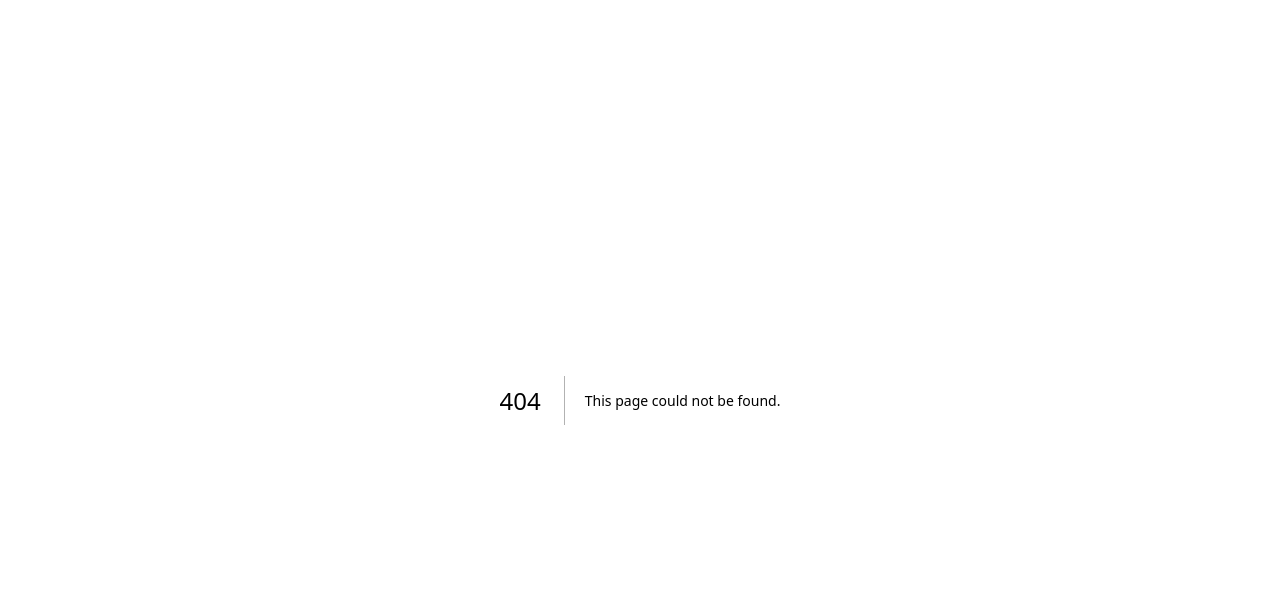
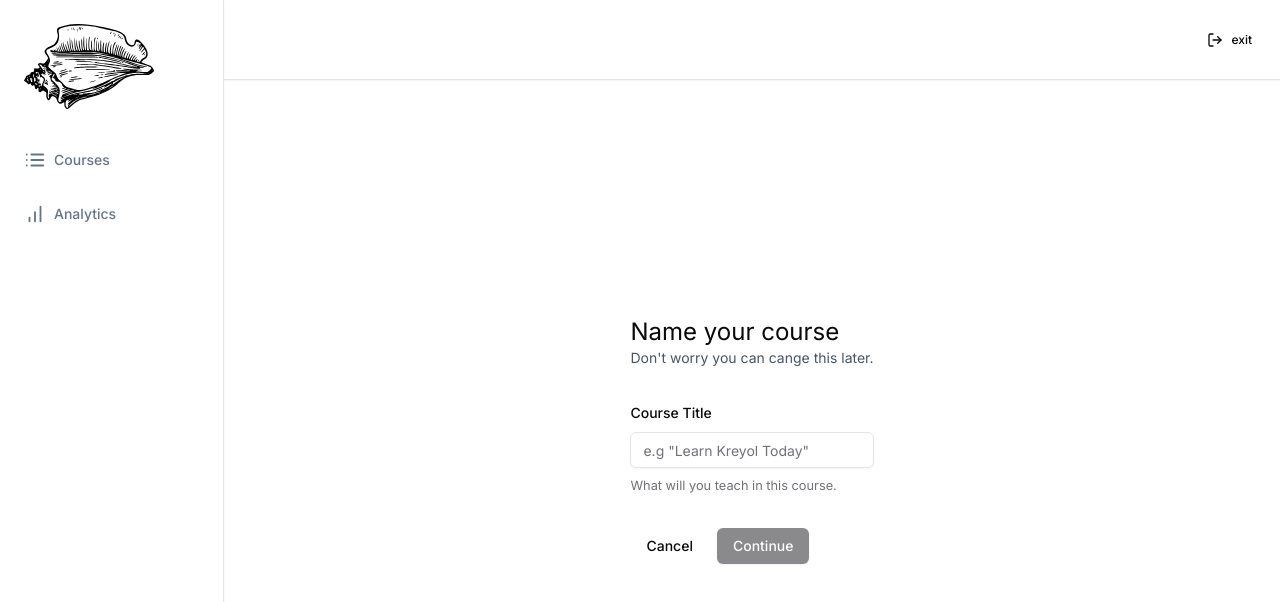
Before and after one commit to spi971/tann_vou, a Next.js app: page /teacher/create in a window 1280 px wide. Before the commit this address had no page. Shown: the top 602 px of the page. Built offline with nearby package versions, Linux system fonts and the light colour scheme.

Commit message:
Add : create course page and lib to handle form(zod,axio, shadcn)

```diff
--- /dev/null
+++ b/app/(dashboard)/(routes)/teacher/create/page.tsx
@@ -0,0 +1,98 @@
+"use client";
+
+import { Button } from "@/components/ui/button";
+import {
+  Form,
+  FormControl,
+  FormDescription,
+  FormField,
+  FormItem,
+  FormLabel,
+  FormMessage,
+} from "@/components/ui/form";
+import { Input } from "@/components/ui/input";
+import { zodResolver } from "@hookform/resolvers/zod";
+import axios from "axios";
+import Link from "next/link";
+import { useRouter } from "next/navigation";
+import { useForm } from "react-hook-form";
+import toast from "react-hot-toast";
+import * as z from "zod";
+
+const formSchema = z.object({
+  title: z.string().min(1, {
+    message: "Title is required",
+  }),
+});
+
+const CreatePage = () => {
+  const router = useRouter();
+
+  const form = useForm<z.infer<typeof formSchema>>({
+    resolver: zodResolver(formSchema),
+    defaultValues: {
+      title: "",
+    },
+  });
+
+  const { isSubmitting, isValid } = form.formState;
+
+  const onSubmit = async (values: z.infer<typeof formSchema>) => {
+    try {
+      const response = await axios.post("/api/course", values);
+      router.push(`/${response.data.id}`);
+    } catch {
+      toast.error("Something went wrong !")
+    }
+  };
+
+  return (
+    <div className='max-w-5xl mx-auto flex md:items-center md:justify-center h-full p-6'>
+      <div>
+        <h1 className='text-2xl'>Name your course</h1>
+        <p className='text-sm text-slate-600'>
+          Don&apos;t worry you can cange this later.
+        </p>
+        <Form {...form}>
+          <form
+            onSubmit={form.handleSubmit(onSubmit)}
+            className='space-y-8 mt-8'
+          >
+            <FormField
+              control={form.control}
+              name='title'
+              render={({ field }) => (
+                <FormItem>
+                  <FormLabel>Course Title</FormLabel>
+                  <FormControl>
+                    <Input
+                      disabled={isSubmitting}
+                      placeholder='e.g "Learn Kreyol Today"'
+                      {...field}
+                    />
+                  </FormControl>
+                  <FormDescription>
+                    What will you teach in this course.
+                  </FormDescription>
+                  <FormMessage />
+                </FormItem>
+              )}
+            />
+            <div className='flex items-center gap-x-2'>
+              <Link href='/'>
+                <Button variant='ghost' type='button'>
+                  Cancel
+                </Button>
+              </Link>
+              <Button disabled={!isValid || isSubmitting} type='submit'>
+                Continue
+              </Button>
+            </div>
+          </form>
+        </Form>
+      </div>
+    </div>
+  );
+};
+
+export default CreatePage;
--- a/app/(dashboard)/layout.tsx
+++ b/app/(dashboard)/layout.tsx
@@ -10,7 +10,7 @@
       <div className='hidden md:flex h-full w-56 flex-col fixed inset-y-0 z-50'>
         <Sidebar />
       </div>
-      <main className='md:pl-56 h-full'>{children}</main>
+      <main className='md:pl-56 pt-[80px] h-full'>{children}</main>
     </div>
   );
 };
--- a/app/globals.css
+++ b/app/globals.css
@@ -8,55 +8,52 @@
   height: 100%;
 }
 
-
 @layer base {
   :root {
     --background: 0 0% 100%;
-    --foreground: 20 14.3% 4.1%;
+    --foreground: 240 10% 3.9%;
     --card: 0 0% 100%;
-    --card-foreground: 20 14.3% 4.1%;
+    --card-foreground: 240 10% 3.9%;
     --popover: 0 0% 100%;
-    --popover-foreground: 20 14.3% 4.1%;
-    --primary: 24.6 95% 53.1%;
-    --primary-foreground: 60 9.1% 97.8%;
-    --secondary: 60 4.8% 95.9%;
-    --secondary-foreground: 24 9.8% 10%;
-    --muted: 60 4.8% 95.9%;
-    --muted-foreground: 25 5.3% 44.7%;
-    --accent: 60 4.8% 95.9%;
-    --accent-foreground: 24 9.8% 10%;
+    --popover-foreground: 240 10% 3.9%;
+    --primary: 240 5.9% 10%;
+    --primary-foreground: 0 0% 98%;
+    --secondary: 240 4.8% 95.9%;
+    --secondary-foreground: 240 5.9% 10%;
+    --muted: 240 4.8% 95.9%;
+    --muted-foreground: 240 3.8% 46.1%;
+    --accent: 240 4.8% 95.9%;
+    --accent-foreground: 240 5.9% 10%;
     --destructive: 0 84.2% 60.2%;
-    --destructive-foreground: 60 9.1% 97.8%;
-    --border: 20 5.9% 90%;
-    --input: 20 5.9% 90%;
-    --ring: 24.6 95% 53.1%;
+    --destructive-foreground: 0 0% 98%;
+    --border: 240 5.9% 90%;
+    --input: 240 5.9% 90%;
+    --ring: 240 5.9% 10%;
     --radius: 0.5rem;
   }
 
   .dark {
-    --background: 20 14.3% 4.1%;
-    --foreground: 60 9.1% 97.8%;
-    --card: 20 14.3% 4.1%;
-    --card-foreground: 60 9.1% 97.8%;
-    --popover: 20 14.3% 4.1%;
-    --popover-foreground: 60 9.1% 97.8%;
-    --primary: 20.5 90.2% 48.2%;
-    --primary-foreground: 60 9.1% 97.8%;
-    --secondary: 12 6.5% 15.1%;
-    --secondary-foreground: 60 9.1% 97.8%;
-    --muted: 12 6.5% 15.1%;
-    --muted-foreground: 24 5.4% 63.9%;
-    --accent: 12 6.5% 15.1%;
-    --accent-foreground: 60 9.1% 97.8%;
-    --destructive: 0 72.2% 50.6%;
-    --destructive-foreground: 60 9.1% 97.8%;
-    --border: 12 6.5% 15.1%;
-    --input: 12 6.5% 15.1%;
-    --ring: 20.5 90.2% 48.2%;
+    --background: 240 10% 3.9%;
+    --foreground: 0 0% 98%;
+    --card: 240 10% 3.9%;
+    --card-foreground: 0 0% 98%;
+    --popover: 240 10% 3.9%;
+    --popover-foreground: 0 0% 98%;
+    --primary: 0 0% 98%;
+    --primary-foreground: 240 5.9% 10%;
+    --secondary: 240 3.7% 15.9%;
+    --secondary-foreground: 0 0% 98%;
+    --muted: 240 3.7% 15.9%;
+    --muted-foreground: 240 5% 64.9%;
+    --accent: 240 3.7% 15.9%;
+    --accent-foreground: 0 0% 98%;
+    --destructive: 0 62.8% 30.6%;
+    --destructive-foreground: 0 0% 98%;
+    --border: 240 3.7% 15.9%;
+    --input: 240 3.7% 15.9%;
+    --ring: 240 4.9% 83.9%;
   }
 }
-
-
 
 @layer base {
   * {
--- a/app/layout.tsx
+++ b/app/layout.tsx
@@ -1,3 +1,4 @@
+import ToastProvider from "@/components/providers/toaster-provider";
 import { ClerkProvider } from "@clerk/nextjs";
 import type { Metadata } from "next";
 import { Inter } from "next/font/google";
@@ -18,7 +19,10 @@
   return (
     <ClerkProvider>
       <html lang='en'>
-        <body className={inter.className}>{children}</body>
+        <body className={inter.className}>
+          <ToastProvider />
+          {children}
+          </body>
       </html>
     </ClerkProvider>
   );
--- /dev/null
+++ b/components/providers/toaster-provider.tsx
@@ -0,0 +1,9 @@
+"use client";
+
+import { Toaster } from "react-hot-toast";
+
+const ToastProvider = () => {
+  return <Toaster />;
+};
+
+export default ToastProvider;
--- /dev/null
+++ b/components/ui/form.tsx
@@ -0,0 +1,176 @@
+import * as React from "react"
+import * as LabelPrimitive from "@radix-ui/react-label"
+import { Slot } from "@radix-ui/react-slot"
+import {
+  Controller,
+  ControllerProps,
+  FieldPath,
+  FieldValues,
+  FormProvider,
+  useFormContext,
+} from "react-hook-form"
+
+import { cn } from "@/lib/utils"
+import { Label } from "@/components/ui/label"
+
+const Form = FormProvider
+
+type FormFieldContextValue<
+  TFieldValues extends FieldValues = FieldValues,
+  TName extends FieldPath<TFieldValues> = FieldPath<TFieldValues>
+> = {
+  name: TName
+}
+
+const FormFieldContext = React.createContext<FormFieldContextValue>(
+  {} as FormFieldContextValue
+)
+
+const FormField = <
+  TFieldValues extends FieldValues = FieldValues,
+  TName extends FieldPath<TFieldValues> = FieldPath<TFieldValues>
+>({
+  ...props
+}: ControllerProps<TFieldValues, TName>) => {
+  return (
+    <FormFieldContext.Provider value={{ name: props.name }}>
+      <Controller {...props} />
+    </FormFieldContext.Provider>
+  )
+}
+
+const useFormField = () => {
+  const fieldContext = React.useContext(FormFieldContext)
+  const itemContext = React.useContext(FormItemContext)
+  const { getFieldState, formState } = useFormContext()
+
+  const fieldState = getFieldState(fieldContext.name, formState)
+
+  if (!fieldContext) {
+    throw new Error("useFormField should be used within <FormField>")
+  }
+
+  const { id } = itemContext
+
+  return {
+    id,
+    name: fieldContext.name,
+    formItemId: `${id}-form-item`,
+    formDescriptionId: `${id}-form-item-description`,
+    formMessageId: `${id}-form-item-message`,
+    ...fieldState,
+  }
+}
+
+type FormItemContextValue = {
+  id: string
+}
+
+const FormItemContext = React.createContext<FormItemContextValue>(
+  {} as FormItemContextValue
+)
+
+const FormItem = React.forwardRef<
+  HTMLDivElement,
+  React.HTMLAttributes<HTMLDivElement>
+>(({ className, ...props }, ref) => {
+  const id = React.useId()
+
+  return (
+    <FormItemContext.Provider value={{ id }}>
+      <div ref={ref} className={cn("space-y-2", className)} {...props} />
+    </FormItemContext.Provider>
+  )
+})
+FormItem.displayName = "FormItem"
+
+const FormLabel = React.forwardRef<
+  React.ElementRef<typeof LabelPrimitive.Root>,
+  React.ComponentPropsWithoutRef<typeof LabelPrimitive.Root>
+>(({ className, ...props }, ref) => {
+  const { error, formItemId } = useFormField()
+
+  return (
+    <Label
+      ref={ref}
+      className={cn(error && "text-destructive", className)}
+      htmlFor={formItemId}
+      {...props}
+    />
+  )
+})
+FormLabel.displayName = "FormLabel"
+
+const FormControl = React.forwardRef<
+  React.ElementRef<typeof Slot>,
+  React.ComponentPropsWithoutRef<typeof Slot>
+>(({ ...props }, ref) => {
+  const { error, formItemId, formDescriptionId, formMessageId } = useFormField()
+
+  return (
+    <Slot
+      ref={ref}
+      id={formItemId}
+      aria-describedby={
+        !error
+          ? `${formDescriptionId}`
+          : `${formDescriptionId} ${formMessageId}`
+      }
+      aria-invalid={!!error}
+      {...props}
+    />
+  )
+})
+FormControl.displayName = "FormControl"
+
+const FormDescription = React.forwardRef<
+  HTMLParagraphElement,
+  React.HTMLAttributes<HTMLParagraphElement>
+>(({ className, ...props }, ref) => {
+  const { formDescriptionId } = useFormField()
+
+  return (
+    <p
+      ref={ref}
+      id={formDescriptionId}
+      className={cn("text-[0.8rem] text-muted-foreground", className)}
+      {...props}
+    />
+  )
+})
+FormDescription.displayName = "FormDescription"
+
+const FormMessage = React.forwardRef<
+  HTMLParagraphElement,
+  React.HTMLAttributes<HTMLParagraphElement>
+>(({ className, children, ...props }, ref) => {
+  const { error, formMessageId } = useFormField()
+  const body = error ? String(error?.message) : children
+
+  if (!body) {
+    return null
+  }
+
+  return (
+    <p
+      ref={ref}
+      id={formMessageId}
+      className={cn("text-[0.8rem] font-medium text-destructive", className)}
+      {...props}
+    >
+      {body}
+    </p>
+  )
+})
+FormMessage.displayName = "FormMessage"
+
+export {
+  useFormField,
+  Form,
+  FormItem,
+  FormLabel,
+  FormControl,
+  FormDescription,
+  FormMessage,
+  FormField,
+}
--- /dev/null
+++ b/components/ui/input.tsx
@@ -0,0 +1,25 @@
+import * as React from "react"
+
+import { cn } from "@/lib/utils"
+
+export interface InputProps
+  extends React.InputHTMLAttributes<HTMLInputElement> {}
+
+const Input = React.forwardRef<HTMLInputElement, InputProps>(
+  ({ className, type, ...props }, ref) => {
+    return (
+      <input
+        type={type}
+        className={cn(
+          "flex h-9 w-full rounded-md border border-input bg-transparent px-3 py-1 text-sm shadow-sm transition-colors file:border-0 file:bg-transparent file:text-sm file:font-medium placeholder:text-muted-foreground focus-visible:outline-none focus-visible:ring-1 focus-visible:ring-ring disabled:cursor-not-allowed disabled:opacity-50",
+          className
+        )}
+        ref={ref}
+        {...props}
+      />
+    )
+  }
+)
+Input.displayName = "Input"
+
+export { Input }
--- /dev/null
+++ b/components/ui/label.tsx
@@ -0,0 +1,26 @@
+"use client"
+
+import * as React from "react"
+import * as LabelPrimitive from "@radix-ui/react-label"
+import { cva, type VariantProps } from "class-variance-authority"
+
+import { cn } from "@/lib/utils"
+
+const labelVariants = cva(
+  "text-sm font-medium leading-none peer-disabled:cursor-not-allowed peer-disabled:opacity-70"
+)
+
+const Label = React.forwardRef<
+  React.ElementRef<typeof LabelPrimitive.Root>,
+  React.ComponentPropsWithoutRef<typeof LabelPrimitive.Root> &
+    VariantProps<typeof labelVariants>
+>(({ className, ...props }, ref) => (
+  <LabelPrimitive.Root
+    ref={ref}
+    className={cn(labelVariants(), className)}
+    {...props}
+  />
+))
+Label.displayName = LabelPrimitive.Root.displayName
+
+export { Label }
```
Also changed, not shown: app/(dashboard)/(routes)/teacher/courses/page.tsx (+11 -2 lines), package.json (+7 -1 lines), 1 other file (tests, documents, lock files or other folders).
